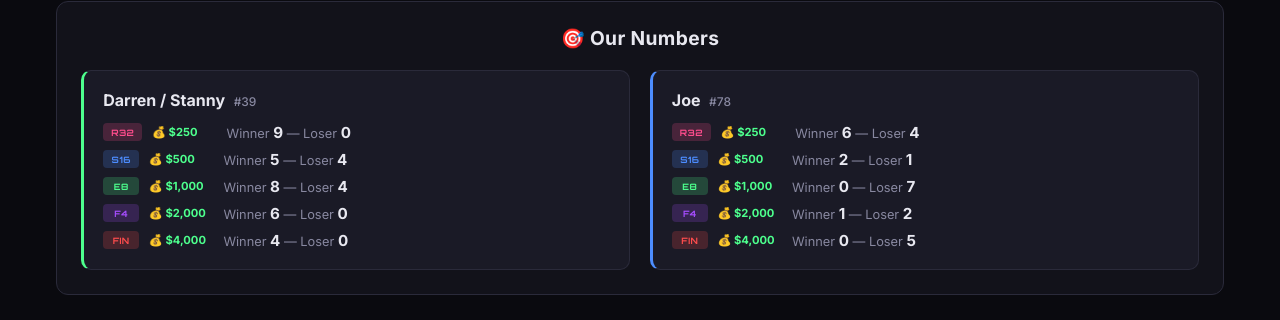
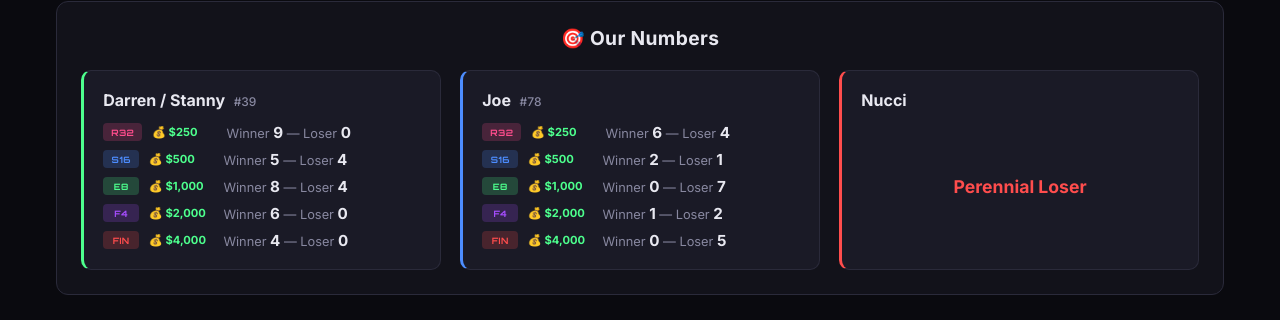
Before and after one commit to SawMill-Studios/MM-Numbers, a website: page index.html in a window 1280 px wide. Shown: the part 1471-1791 px from the top of the page. Drawn offline with Linux system fonts and the light colour scheme; no server answers.

Commit message:
feat: add Nucci card — Perennial Loser

```diff
--- a/index.html
+++ b/index.html
@@ -45,12 +45,19 @@
                 </div>
                 <div class="player-card joe-card">
                     <h3 class="player-name">Joe <span class="square-num">#78</span></h3>
+
                     <div class="number-rows">
                         <div class="number-row"><span class="round-badge pink">R32</span><span class="prize">💰 $250</span><span class="number-combo">Winner <strong>6</strong> — Loser <strong>4</strong></span></div>
                         <div class="number-row"><span class="round-badge blue">S16</span><span class="prize">💰 $500</span><span class="number-combo">Winner <strong>2</strong> — Loser <strong>1</strong></span></div>
                         <div class="number-row"><span class="round-badge green">E8</span><span class="prize">💰 $1,000</span><span class="number-combo">Winner <strong>0</strong> — Loser <strong>7</strong></span></div>
                         <div class="number-row"><span class="round-badge purple">F4</span><span class="prize">💰 $2,000</span><span class="number-combo">Winner <strong>1</strong> — Loser <strong>2</strong></span></div>
                         <div class="number-row"><span class="round-badge red">FIN</span><span class="prize">💰 $4,000</span><span class="number-combo">Winner <strong>0</strong> — Loser <strong>5</strong></span></div>
+                    </div>
+                </div>
+                <div class="player-card nucci-card">
+                    <h3 class="player-name">Nucci</h3>
+                    <div class="nucci-loser">
+                        <strong>Perennial Loser</strong>
                     </div>
                 </div>
             </div>
--- a/styles.css
+++ b/styles.css
@@ -532,7 +532,7 @@ footer strong {
 
 .my-numbers-grid {
     display: grid;
-    grid-template-columns: 1fr 1fr;
+    grid-template-columns: 1fr 1fr 1fr;
     gap: 1.2rem;
 }
 
@@ -554,6 +554,23 @@ footer strong {
 
 .joe-card {
     border-left: 3px solid var(--blue);
+}
+
+.nucci-card {
+    border-left: 3px solid var(--red);
+    display: flex;
+    flex-direction: column;
+}
+
+.nucci-loser {
+    flex: 1;
+    display: flex;
+    align-items: center;
+    justify-content: center;
+    font-family: 'Inter', sans-serif;
+    font-size: 1.1rem;
+    color: var(--red);
+    text-align: center;
 }
 
 .player-name {
```
